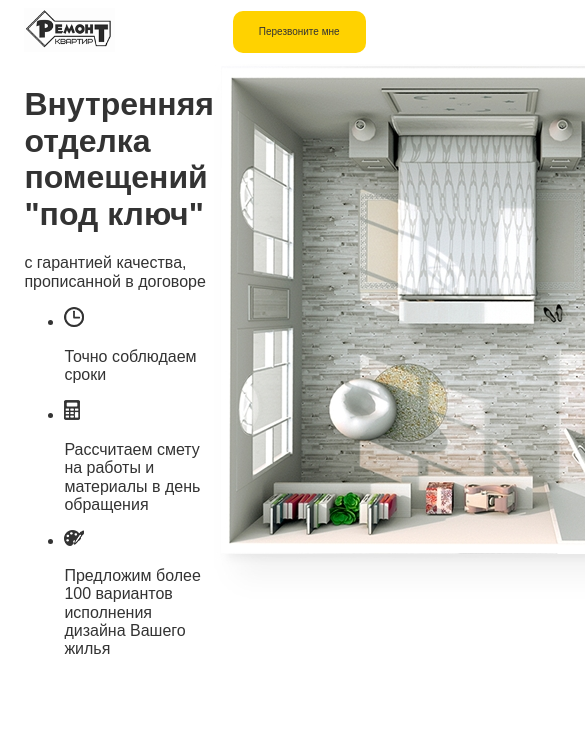
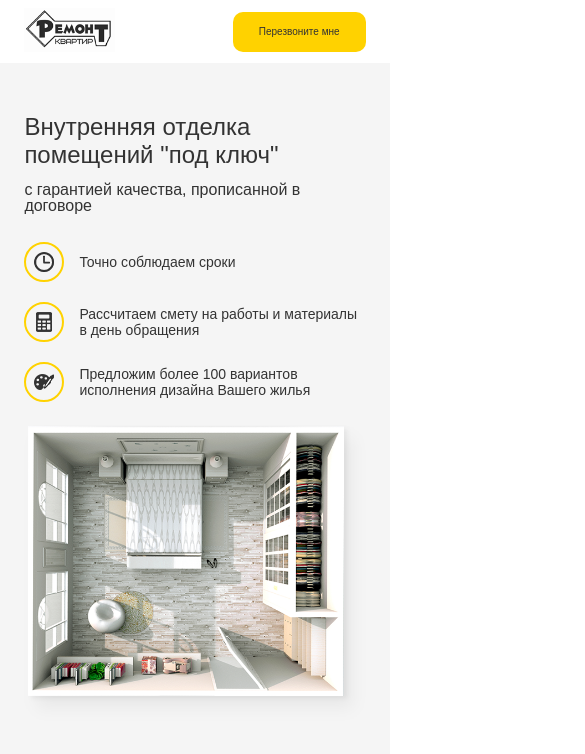
Before and after one commit to MaximZar/webstart, a plain HTML site: page src/index.html in a window 390 px wide. Shown: the top 754 px of the page, 585 px wide, since content can reach past the window. Drawn offline with Linux system fonts and the light colour scheme.

Commit message:
Added hero.css and adaptive

```diff
--- /dev/null
+++ b/src/css/reset.css
@@ -0,0 +1,48 @@
+/* http://meyerweb.com/eric/tools/css/reset/
+   v2.0 | 20110126
+   License: none (public domain)
+*/
+
+html, body, div, span, applet, object, iframe,
+h1, h2, h3, h4, h5, h6, p, blockquote, pre,
+a, abbr, acronym, address, big, cite, code,
+del, dfn, em, img, ins, kbd, q, s, samp,
+small, strike, strong, sub, sup, tt, var,
+b, u, i, center,
+dl, dt, dd, ol, ul, li,
+fieldset, form, label, legend,
+table, caption, tbody, tfoot, thead, tr, th, td,
+article, aside, canvas, details, embed,
+figure, figcaption, footer, header, hgroup,
+menu, nav, output, ruby, section, summary,
+time, mark, audio, video {
+	margin: 0;
+	padding: 0;
+	border: 0;
+	font-size: 100%;
+	/* font: inherit; */
+	vertical-align: baseline;
+}
+/* HTML5 display-role reset for older browsers */
+article, aside, details, figcaption, figure,
+footer, header, hgroup, menu, nav, section {
+	display: block;
+}
+body {
+	line-height: 1;
+}
+ol, ul {
+	list-style: none;
+}
+blockquote, q {
+	quotes: none;
+}
+blockquote:before, blockquote:after,
+q:before, q:after {
+	content: '';
+	content: none;
+}
+table {
+	border-collapse: collapse;
+	border-spacing: 0;
+}
--- a/src/index.html
+++ b/src/index.html
@@ -5,7 +5,7 @@
     <meta name="viewport" content="width=device-width, initial-scale=1.0">
     <meta http-equiv="X-UA-Compatible" content="ie=edge">
     <title>web-start</title>
-    <link rel="stylesheet" href="css/normalize.css">
+    <link rel="stylesheet" href="css/reset.css">
     <link rel="stylesheet" href="css/style.css">
 </head>
 <body>
@@ -27,6 +27,7 @@
 
     <section class="hero">
         <div class="container">
+            <div class="hero-block">
                 <div class="hero-text">
                     <h1 class="hero-text__title">Внутренняя отделка помещений "под ключ"</h1>
                     <span class="hero-text__subtitle">с гарантией качества, прописанной в договоре</span>
@@ -46,7 +47,8 @@
                     </ul>
                 </div>
                 <div class="hero-img">
-                <img src="img/hero-img.jpg" alt="hero-img">
+                    <img src="img/hero-img.png" alt="hero-img">
+                </div>
             </div>
         </div>
     </section>
--- a/src/sass/blocks/_hero.sass
+++ b/src/sass/blocks/_hero.sass
@@ -0,0 +1,46 @@
+.hero
+    background-color: #f5f5f5
+    padding: 50px 0px
+    &-block
+        display: flex
+    &-img
+        flex-basis: 50%
+        & img
+            width: 100%
+    &-text
+        color: $text-color
+        padding-right: 123px
+        flex-basis: 50%
+        &__title
+            margin-bottom: 50px
+            font-family: "Museo Sans Cyrl -700", sans-serif
+            font-size: 41px
+            font-weight: 400
+            line-height: 55px
+        &__subtitle
+            margin-bottom: 69px
+            display: inline-block
+            font-family: "Museo Sans Cyrl -700", sans-serif
+            font-size: 20px
+            font-weight: 400
+    &-list
+        list-style: none
+        &__item
+            display: flex
+            align-items: center
+            margin-bottom: 30px
+        &__img
+            padding: 10px
+            margin-right: 30px
+            width: 40px
+            height: 40px
+            display: flex
+            align-items: center
+            justify-content: center
+            border: 2px solid $main-color
+            border-radius: 50%
+        &__text
+            font-family: "Museo Sans Cyrl -300", sans-serif
+            font-size: 14px
+            font-weight: 400
+            line-height: 24px
--- a/src/sass/blocks<768/_hero<768.sass
+++ b/src/sass/blocks<768/_hero<768.sass
@@ -0,0 +1,24 @@
+@media (max-width: 768px)
+    .hero
+        &-block
+            flex-direction: column
+        &-text
+            padding: 0
+            &__title
+                line-height: normal
+                margin-bottom: 13px
+                font-size: 24px
+                font-weight: 400
+            &__subtitle
+                margin-bottom: 28px
+                font-size: 16px
+                font-weight: 400
+        &-list
+            &__item
+                margin-bottom: 20px
+            &__text
+                line-height: normal
+            &__img
+                margin-right: 15px
+        &-img
+            margin-top: 3px
--- a/src/sass/style.sass
+++ b/src/sass/style.sass
@@ -1,3 +1,6 @@
+*
+    box-sizing: border-box
+
 @import 'colors'
 @import 'blocks/_header.sass'
 @import 'blocks<1200/_header.sass'
```
Also changed, not shown: src/css/style.css, src/img/hero-img.png (added), 1 other file. Lines whose indentation alone changed are shown as unchanged.
